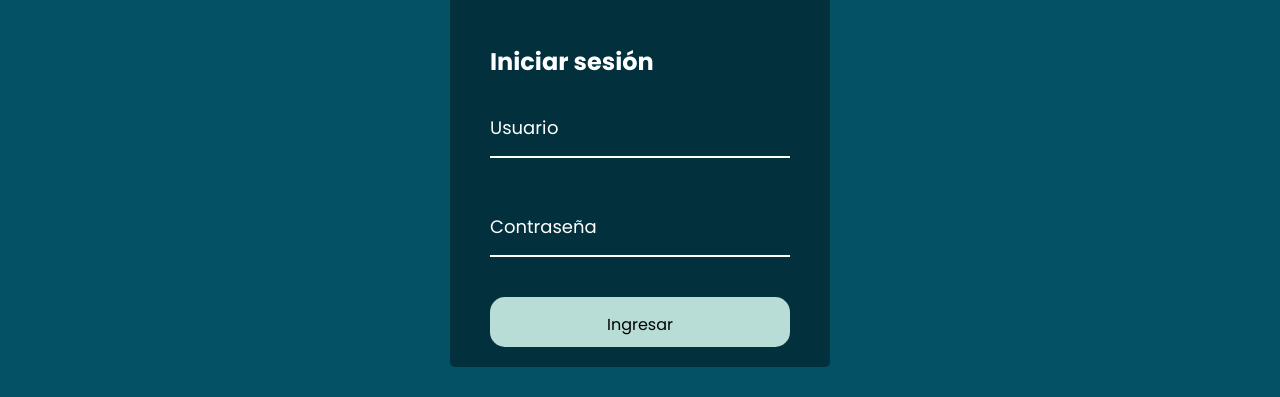
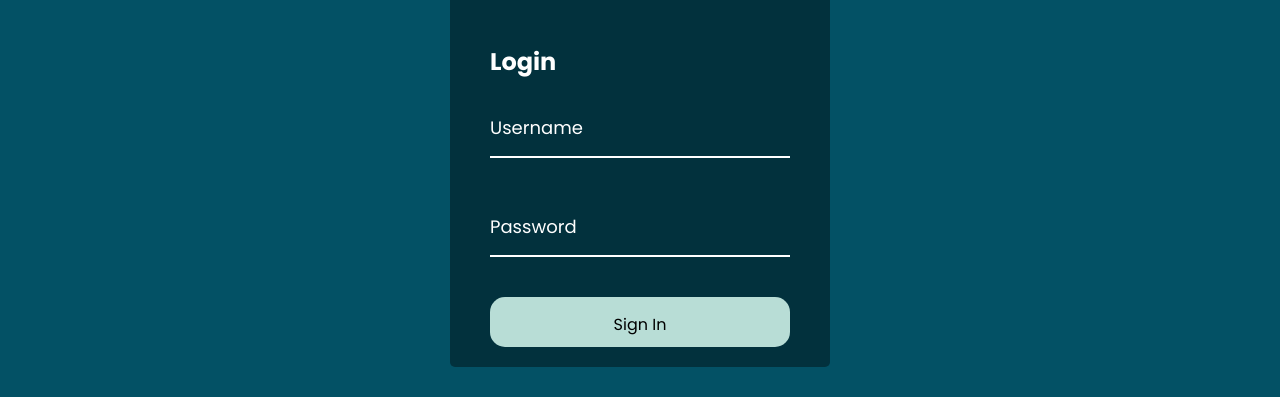
Before and after one commit to cristaalm/FrontBlogWeb, a React (Vite) app: page /login in a window 1280 px wide. Shown: the part 283-680 px from the top of the page. Built offline with nearby package versions, Linux system fonts and the light colour scheme; grey boxes are pictures that could not be loaded.

Commit message:
authForm english

```diff
--- a/src/jsx/components/AuthForm.jsx
+++ b/src/jsx/components/AuthForm.jsx
@@ -31,15 +31,15 @@ const AuthForm = () => {
         setTimeout(() => {
           navigate("/dashboard");
         }, 1000);
-        setMessage("Usuario logueado correctamente.");
+        setMessage("User logged in correctly.");
         setMessageClass("success");
       } else {
-        setMessage("Revise contraseña o usuario.");
+        setMessage("Check password or username.");
         setMessageClass("error");
       }
     } catch (error) {
       console.error("Login failed:", error);
-      setMessage("Revise contraseña o usuario.");
+      setMessage("Check password or username.");
       localStorage.setItem("isAuthenticated", "false");
     }
   };
@@ -52,7 +52,7 @@ const AuthForm = () => {
       <div className="wave wave4"></div>
       <div className="container">
         <img src="/img/logo.png" alt="Logo" />
-        <h1>Iniciar sesión</h1>
+        <h1>Login</h1>
         {message && <div className={`message ${messageClass}`}>{message}</div>}
         <form onSubmit={handleSubmit}>
           <div className="form-control">
@@ -62,7 +62,7 @@ const AuthForm = () => {
               onChange={(e) => setUsername(e.target.value)}
               required
             />
-            <label>Usuario</label>
+            <label>Username</label>
           </div>
           <div className="form-control">
             <input
@@ -71,10 +71,10 @@ const AuthForm = () => {
               onChange={(e) => setPassword(e.target.value)}
               required
             />
-            <label>Contraseña</label>
+            <label>Password</label>
           </div>
           <button type="submit" className="btn">
-            Ingresar
+            Sign In
           </button>
         </form>
       </div>
```
